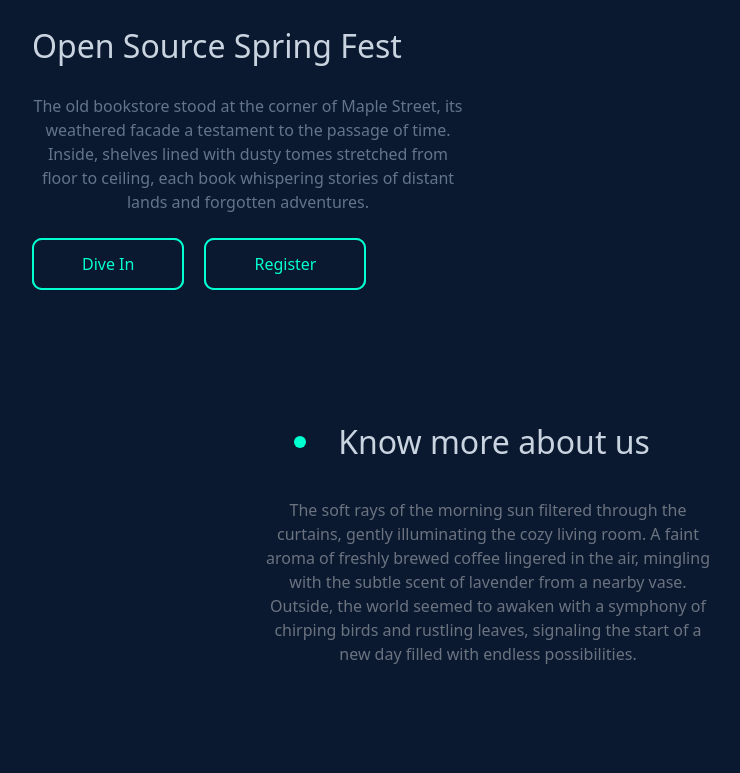
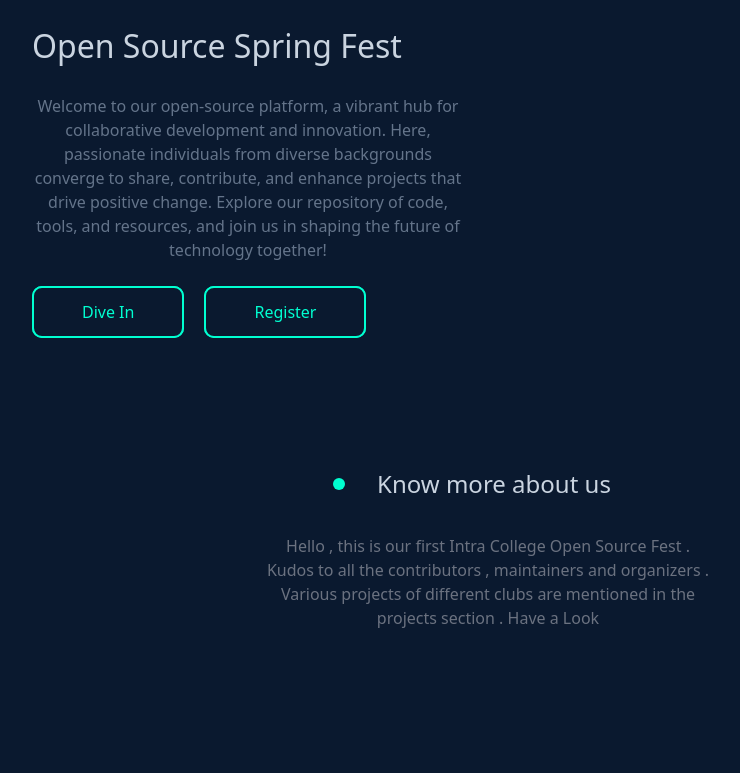
Before and after one commit to PerHac13/OPCODE, a React (Vite) app: page / in a window 1280 px wide. Shown: the part 367-1140 px from the top of the page, without its empty margins (280-1020 px from the left). Built offline with nearby package versions, Linux system fonts and the light colour scheme.

Commit message:
Changed text

```diff
--- a/src/pages/Home/Home.jsx
+++ b/src/pages/Home/Home.jsx
@@ -3,15 +3,15 @@ import Button from '../../components/Button/Button'
 import About from './about_fest';
 const Home = () => {
   return (
-    <div className='sm:p-[8rem] '>
+    <div className='sm:p-[8rem]'>
       {/* <div className=''/> */}
-                <div className='px-[1rem] lg:mx-[10rem] md:mx-[6rem] sm:mx-[4rem]  lg:w-[30rem] pb-[3rem]'>
+                <div className='px-[1rem] lg:mx-[10rem] md:mx-[6rem] sm:mx-[4rem]  lg:w-[30rem] pb-[3rem] overflow-hidden'>
                     <div className="flex text-[#00FFD1]  items-center gap-6 mb-[3rem] pt-[2rem]">
 
                           <div>Contribute</div>
-                          <div className="bg-[#00FFD1]  [border-radius:100%] w-2 h-2" ></div>
+                          <div className="bg-[#00FFD1]  [border-radius:100%] min-w-2 min-h-2" ></div>
                           <div>Collaborate</div>
-                          <div className="bg-[#00FFD1] w-2 h-2 [border-radius:100%]" ></div>
+                          <div className="bg-[#00FFD1] min-w-2 min-h-2 [border-radius:100%]" ></div>
                           <div>Celebrate</div>
                     </div>
       <div className='sm:px-2 md:px-2'>
@@ -19,7 +19,7 @@ const Home = () => {
           <br></br>
           <p className='text-[#CAD4E0] [font-size:2rem]'>Open Source Spring Fest</p>
           <br></br>
-          <p className='text-[#64748A] [text-align:center]'>The old bookstore stood at the corner of Maple Street, its weathered facade a testament to the passage of time. Inside, shelves lined with dusty tomes stretched from floor to ceiling, each book whispering stories of distant lands and forgotten adventures.</p>
+          <p className='text-[#64748A] [text-align:center]'>Welcome to our open-source platform, a vibrant hub for collaborative development and innovation. Here, passionate individuals from diverse backgrounds converge to share, contribute, and enhance projects that drive positive change. Explore our repository of code, tools, and resources, and join us in shaping the future of technology together!</p>
           <br></br>
           <div className='flex gap-5 '>
               <Button name={"Dive In"}/>
--- a/src/pages/Home/about_fest.jsx
+++ b/src/pages/Home/about_fest.jsx
@@ -2,9 +2,9 @@ const About = () => {
     return <div className=' px-[1rem] lg:mx-[25rem] md:mx-[6rem] sm:mx-[4rem]  lg:w-[30rem] py-[3rem]'>
               <div className="flex items-center justify-center">
                 <div className="bg-[#00FFD1] w-[0.75rem] h-[0.75rem] [border-radius:100%]"></div>
-                <div className="text-[#CAD4E0] [font-size:2rem] p-[2rem]">Know more about us</div>
+                <div className="text-[#CAD4E0] [font-size:1.5rem] p-[2rem]">Know more about us</div>
             </div>
-            <div className="text-[#6B7280] [text-align:center]">The soft rays of the morning sun filtered through the curtains, gently illuminating the cozy living room. A faint aroma of freshly brewed coffee lingered in the air, mingling with the subtle scent of lavender from a nearby vase. Outside, the world seemed to awaken with a symphony of chirping birds and rustling leaves, signaling the start of a new day filled with endless possibilities.</div>
+            <div className="text-[#6B7280] [text-align:center]">Hello , this is our first Intra College Open Source Fest . Kudos to all the contributors , maintainers and organizers . Various projects of different clubs are mentioned in the projects section . Have a Look</div>
 
     </div>;
   };
--- a/src/pages/Sponsors/Sponsors.jsx
+++ b/src/pages/Sponsors/Sponsors.jsx
@@ -2,16 +2,16 @@ import logo1 from '../../assets/devfolio.svg'
 import logo2 from '../../assets/discord.svg'
 const Sponsors = () => {
   return (
-    <div className=" text-[#CAD4E0] font-normal [font-style:inter]  mx-10">
+    <div className=" text-[#CAD4E0] font-normal [font-style:inter]  mx-[9rem] pt-10">
         <div  className="flex flex-row gap-4 items-center">
                 <div className="bg-[#00FFD1] w-[0.75rem] h-[0.75rem] [border-radius:100%]" ></div>
                 <div className=" [font-size:28px]">Sponsors</div>
         </div>
       <div className=" mt-4 flex justify-center ">
-              <p  className='[text-align:center]'>Discover the invaluable support behind our mission - explore our sponsors page and witness the collaborative efforts driving our vision to fruition.</p>
+              <p  className='[text-align:justify]'>Join us for an exhilarating hackathon experience powered by our esteemed sponsors. With their generous support, we're fostering innovation and collaboration in the tech community. Let's create something extraordinary together. A big thank you to all our sponsors for making this event possible!</p>
       </div>
       <br></br>
-      <p className="text-[#6B7280] mt-4 flex justify-center">Trusted by more than 500 platforms</p>
+      <p className="text-[#6B7280] mt-4 flex justify-center">Kindly visit our sponsors page</p>
       <br></br>
       <div className='flex gap-[15rem] items-center cursor-pointer justify-evenly'>
         <p className='w-40 '><a href="https://devfolio.co/discover"><img src={logo1}></img></a></p>
```
